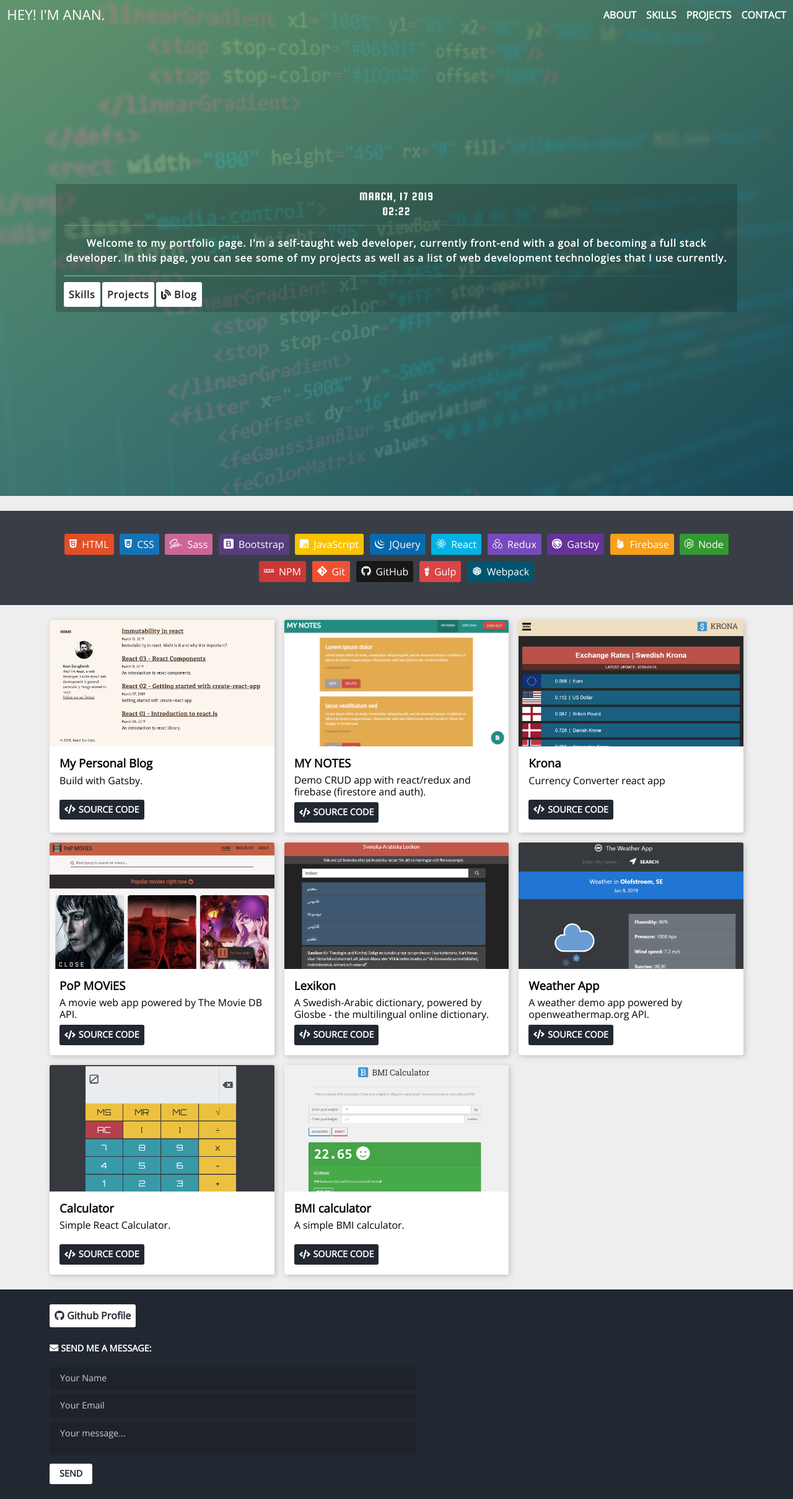
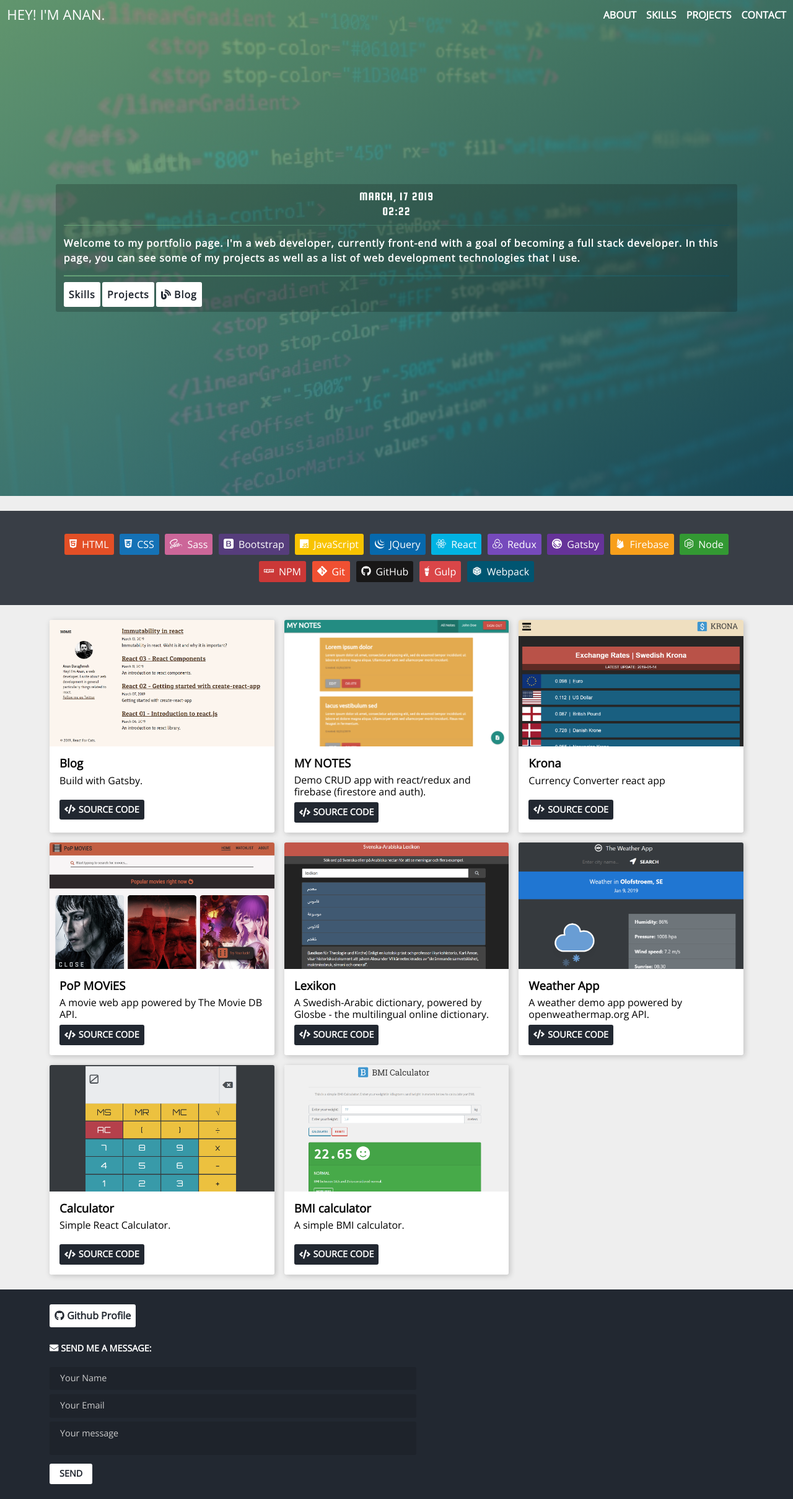
Before and after one commit to AnanDaraghmeh/portfolio-react, a React (Create React App) app: page / in a window 1280 px wide. Shown: the whole page at 62% size. Built offline with nearby package versions, Linux system fonts and the light colour scheme.

Commit message:
minor fixes

```diff
--- a/src/components/ContactForm.js
+++ b/src/components/ContactForm.js
@@ -52,7 +52,7 @@ class ContactForm extends React.Component {
             onChange={this.onInputChange}
             value={message}
             name="message"
-            placeholder="Your message..."
+            placeholder="Your message"
             required
           />
         </div>
--- a/src/components/Hero.js
+++ b/src/components/Hero.js
@@ -13,10 +13,10 @@ class Hero extends React.Component {
           <div className="divider" />
           <div className="hero_text">
             <p>
-              Welcome to my portfolio page. I'm a self-taught web developer,
-              currently front-end with a goal of becoming a full stack
-              developer. In this page, you can see some of my projects as well
-              as a list of web development technologies that I use currently.
+              Welcome to my portfolio page. I'm a web developer, currently
+              front-end with a goal of becoming a full stack developer. In this
+              page, you can see some of my projects as well as a list of web
+              development technologies that I use.
             </p>
           </div>
           <div className="divider" />
--- a/src/data.js
+++ b/src/data.js
@@ -10,7 +10,7 @@ import blog from './assets/images/blog.PNG';
 const projects = [
   {
     img: blog,
-    name: 'My Personal Blog',
+    name: 'Blog',
     desc: 'Build with Gatsby.',
     link: 'https://reactforcats.netlify.com',
     code: 'https://github.com/AnanDaraghmeh/blog'
--- a/src/styles/pages/_hero.scss
+++ b/src/styles/pages/_hero.scss
@@ -35,7 +35,6 @@
 
   &_text {
     font-weight: 600;
-    text-align: center;
   }
 }
 
```
